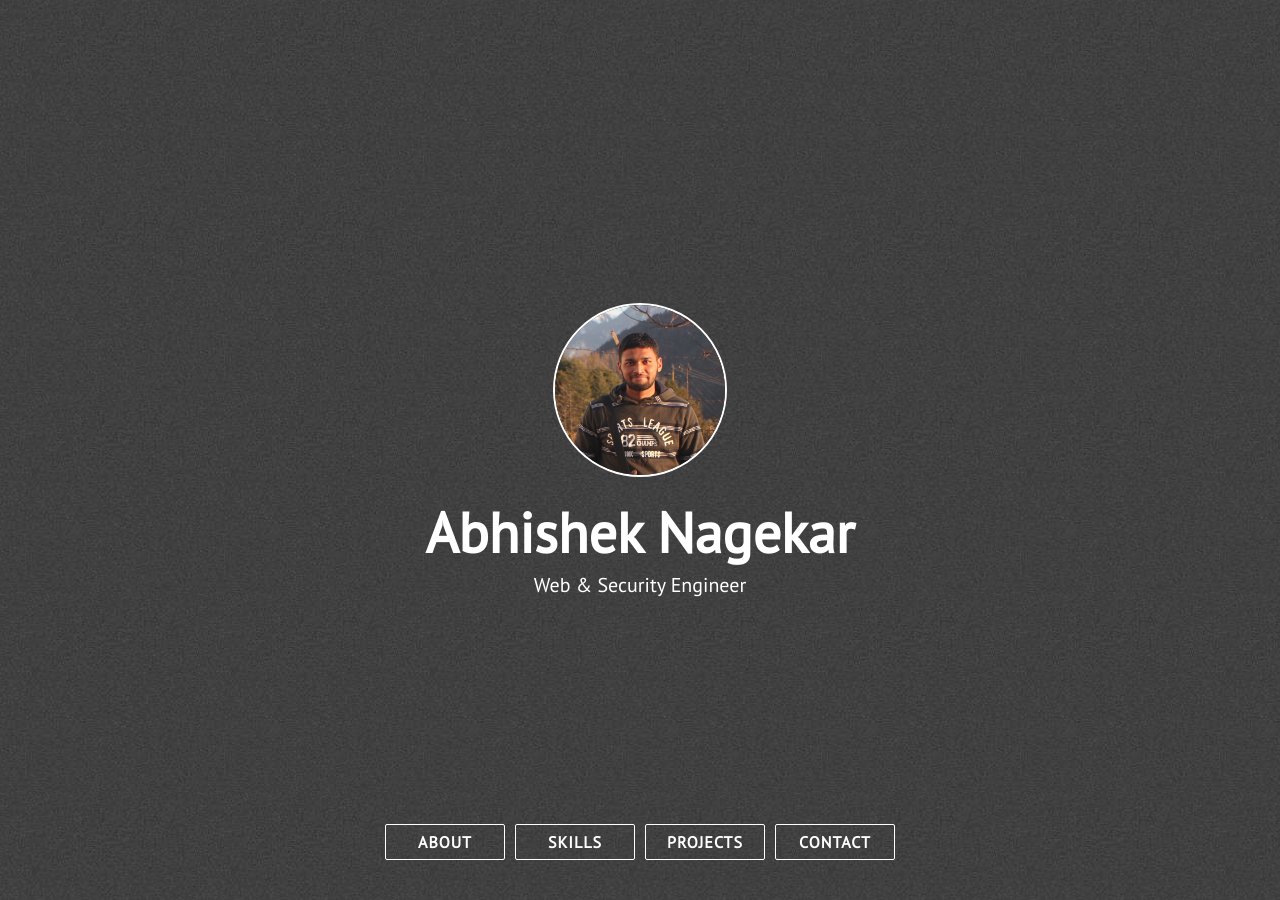
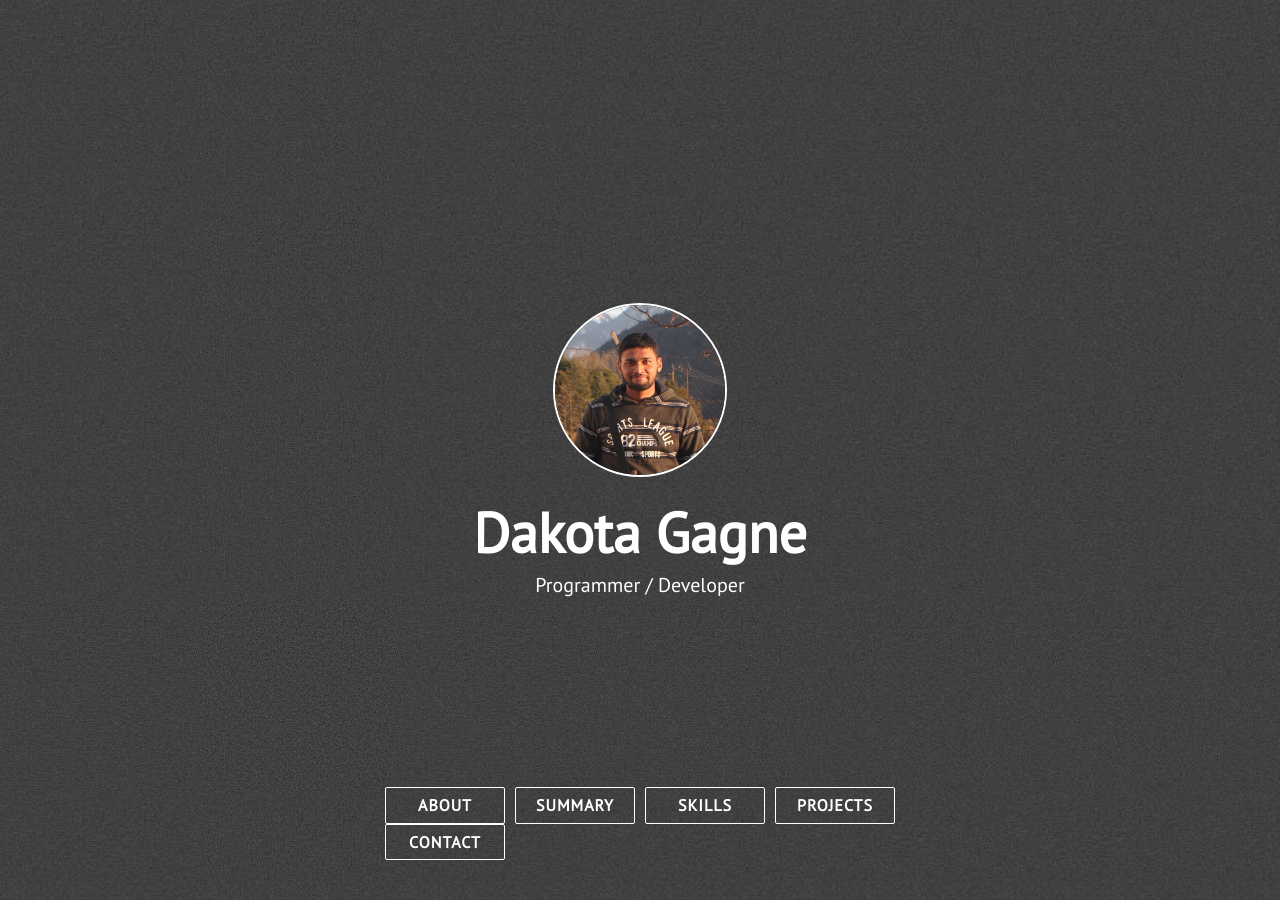
Before and after one commit to DakotaGagne/DakotaGagne.github.io, a Jekyll site: the page built from index.html, in a window 1280 px wide and 900 px high. Built offline with Jekyll 4.4.1, drawn with Linux system fonts in a browser that asks for light colours; nearby versions of some CDN libraries; some of the changed text lies outside the part shown.

Commit message:
Changed config.yml info

```diff
--- a/_config.yml
+++ b/_config.yml
@@ -1,19 +1,16 @@
-title: Abhishek Nagekar
-description: Web & Security Engineer
-site_title: '@abhn - Abhishek Nagekar'
+title: Dakota Gagne
+description: Programmer / Developer
+site_title: "Portfolio - Dakota Gagne"
 
 # Build settings
 markdown: kramdown
 exclude: [vendor/ruby]
 
 # Personalization
-github_username: abhn
-blog_url: https://www.nagekar.com
-email: abhishek@nagekar.com
-keybase_username: abhn
-twitter_username: abhn_
-reddit_username: abhn
-
+github_username: Stryker69669
+blog_url: None
+email: dakotaevan10@gmail.com
+twitter_username: UNKN
 # absolute or relative
 profile_picture: assets/images/pp.jpg
 
--- a/_includes/extra.html
+++ b/_includes/extra.html
@@ -6,7 +6,7 @@
                 I'd love to hear from you! I'm open to collaborations, especially on open source projects. Interesting work opportunity? Let me know!
             </p>
             <p class="paragraph-text justify-text">
-                Please feel free to write to me for anything: <a href="mailto:{{ site.email }}">{{ site.email }}</a> (<a href="https://www.nagekar.com/publickey.abhishek@nagekar.com.asc">PGP Key</a>)
+                Please feel free to write to me for anything: <a href="mailto:{{ site.email }}">{{ site.email }}</a>
             </p>
             <p class="paragraph-text justify-text">
                 My resume is available here: <a href="{{ site.blog_url }}/resume/resume.pdf">PDF</a>, <a href="{{ site.blog_url }}/resume/resume.docx">DOC</a>
--- a/_includes/nav.html
+++ b/_includes/nav.html
@@ -8,6 +8,7 @@
         <div class="head-punchline animated">{{ site.description }}</div>
         <div class="head-menu-wrap">
             <a class="semi-transparent-button with-border nav-links" href="#about">ABOUT</a>
+            <a class="semi-transparent-button with-border nav-links" href="#summary">SUMMARY</a>
             <a class="semi-transparent-button with-border nav-links" href="#skills">SKILLS</a>
             <a class="semi-transparent-button with-border nav-links" href="#projects">PROJECTS</a>
             <a class="semi-transparent-button with-border nav-links" href="#contact">CONTACT</a>
--- a/index.html
+++ b/index.html
@@ -1,4 +1,4 @@
 ---
 layout: default
-title: Abhishek Nagekar
+title: Dakota Gagne
 ---
```
